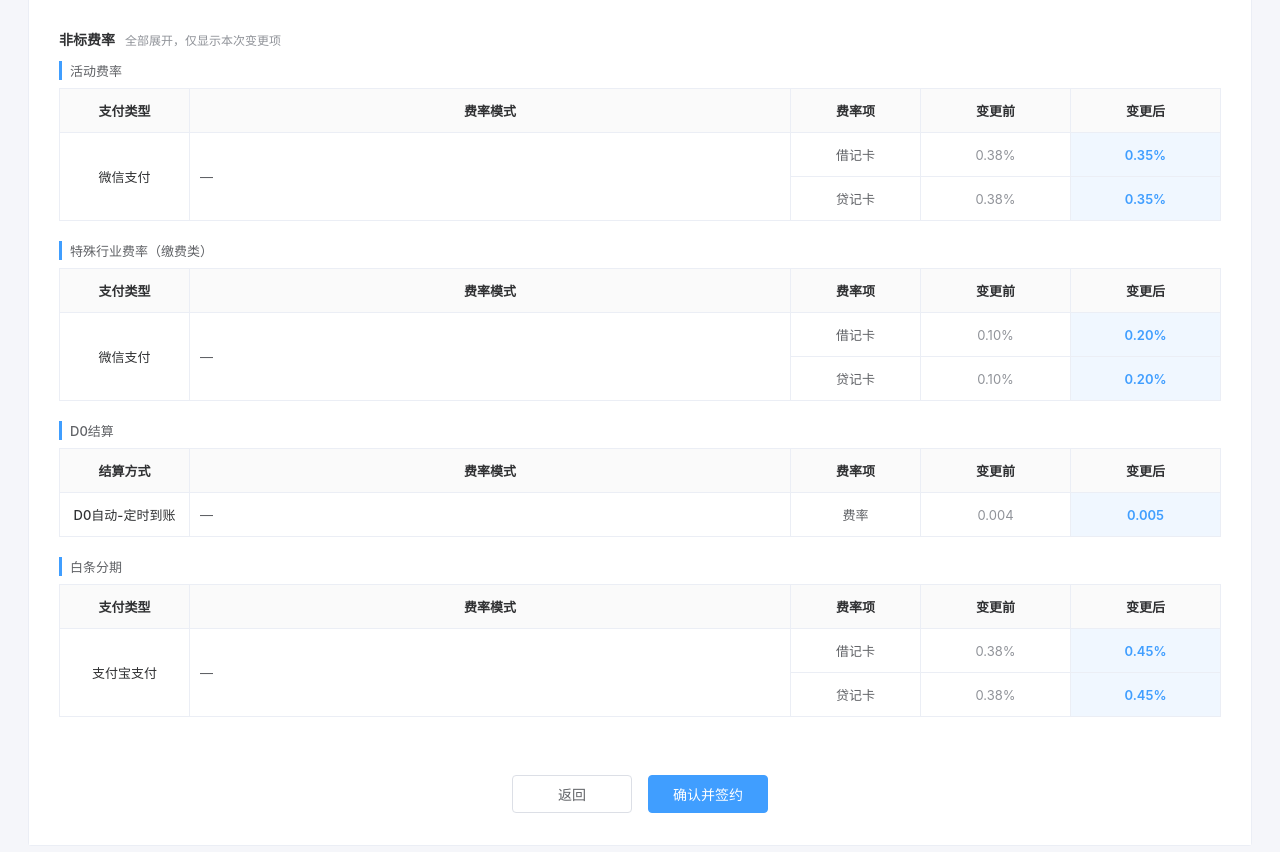
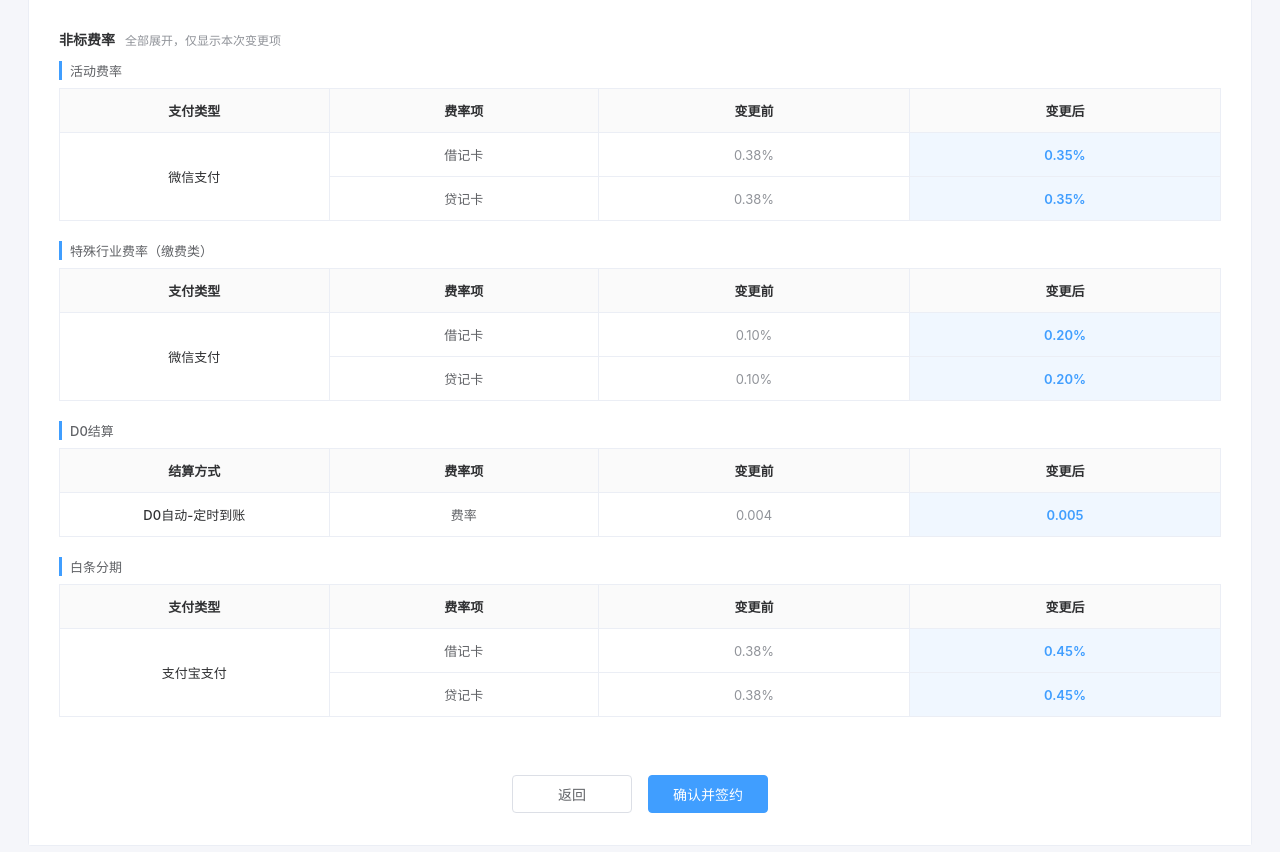
Before and after one commit to Gaohailinga/sign-entity-prototype, a plain HTML site: page rate-modification.html in a window 1280 px wide. Shown: the part 654-1506 px from the top of the page. Drawn offline with Linux system fonts and the light colour scheme.

Commit message:
fix: 非标费率隐藏费率模式列

```diff
--- a/rate-modification.html
+++ b/rate-modification.html
@@ -101,9 +101,9 @@
           <div class="subsection-title">活动费率</div>
           <div class="table-wrap">
             <table class="rate-table">
-              <thead><tr><th style="width:130px">支付类型</th><th>费率模式</th><th style="width:130px">费率项</th><th style="width:150px">变更前</th><th style="width:150px">变更后</th></tr></thead>
+              <thead><tr><th style="width:130px">支付类型</th><th style="width:130px">费率项</th><th style="width:150px">变更前</th><th style="width:150px">变更后</th></tr></thead>
               <tbody>
-                <tr><td rowspan="2" class="pay-type">微信支付</td><td rowspan="2" class="mode-cell">—</td><td>借记卡</td><td class="before-value">0.38%</td><td class="after-value">0.35%</td></tr>
+                <tr><td rowspan="2" class="pay-type">微信支付</td><td>借记卡</td><td class="before-value">0.38%</td><td class="after-value">0.35%</td></tr>
                 <tr><td>贷记卡</td><td class="before-value">0.38%</td><td class="after-value">0.35%</td></tr>
               </tbody>
             </table>
@@ -113,9 +113,9 @@
           <div class="subsection-title">特殊行业费率（缴费类）</div>
           <div class="table-wrap">
             <table class="rate-table">
-              <thead><tr><th style="width:130px">支付类型</th><th>费率模式</th><th style="width:130px">费率项</th><th style="width:150px">变更前</th><th style="width:150px">变更后</th></tr></thead>
+              <thead><tr><th style="width:130px">支付类型</th><th style="width:130px">费率项</th><th style="width:150px">变更前</th><th style="width:150px">变更后</th></tr></thead>
               <tbody>
-                <tr><td rowspan="2" class="pay-type">微信支付</td><td rowspan="2" class="mode-cell">—</td><td>借记卡</td><td class="before-value">0.10%</td><td class="after-value">0.20%</td></tr>
+                <tr><td rowspan="2" class="pay-type">微信支付</td><td>借记卡</td><td class="before-value">0.10%</td><td class="after-value">0.20%</td></tr>
                 <tr><td>贷记卡</td><td class="before-value">0.10%</td><td class="after-value">0.20%</td></tr>
               </tbody>
             </table>
@@ -125,8 +125,8 @@
           <div class="subsection-title">D0结算</div>
           <div class="table-wrap">
             <table class="rate-table">
-              <thead><tr><th style="width:130px">结算方式</th><th>费率模式</th><th style="width:130px">费率项</th><th style="width:150px">变更前</th><th style="width:150px">变更后</th></tr></thead>
-              <tbody><tr><td class="pay-type">D0自动-定时到账</td><td class="mode-cell">—</td><td>费率</td><td class="before-value">0.004</td><td class="after-value">0.005</td></tr></tbody>
+              <thead><tr><th style="width:130px">结算方式</th><th style="width:130px">费率项</th><th style="width:150px">变更前</th><th style="width:150px">变更后</th></tr></thead>
+              <tbody><tr><td class="pay-type">D0自动-定时到账</td><td>费率</td><td class="before-value">0.004</td><td class="after-value">0.005</td></tr></tbody>
             </table>
           </div>
         </div>
@@ -134,9 +134,9 @@
           <div class="subsection-title">白条分期</div>
           <div class="table-wrap">
             <table class="rate-table">
-              <thead><tr><th style="width:130px">支付类型</th><th>费率模式</th><th style="width:130px">费率项</th><th style="width:150px">变更前</th><th style="width:150px">变更后</th></tr></thead>
+              <thead><tr><th style="width:130px">支付类型</th><th style="width:130px">费率项</th><th style="width:150px">变更前</th><th style="width:150px">变更后</th></tr></thead>
               <tbody>
-                <tr><td rowspan="2" class="pay-type">支付宝支付</td><td rowspan="2" class="mode-cell">—</td><td>借记卡</td><td class="before-value">0.38%</td><td class="after-value">0.45%</td></tr>
+                <tr><td rowspan="2" class="pay-type">支付宝支付</td><td>借记卡</td><td class="before-value">0.38%</td><td class="after-value">0.45%</td></tr>
                 <tr><td>贷记卡</td><td class="before-value">0.38%</td><td class="after-value">0.45%</td></tr>
               </tbody>
             </table>
```
